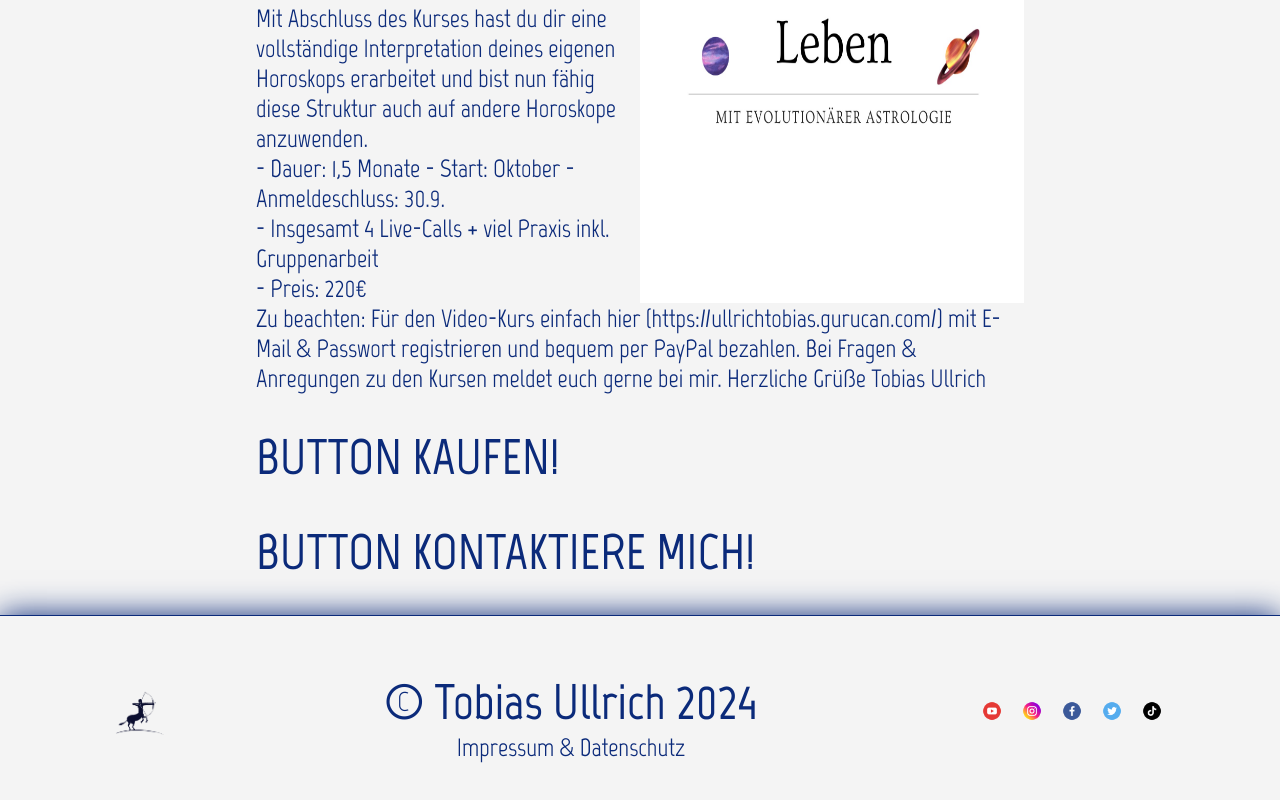
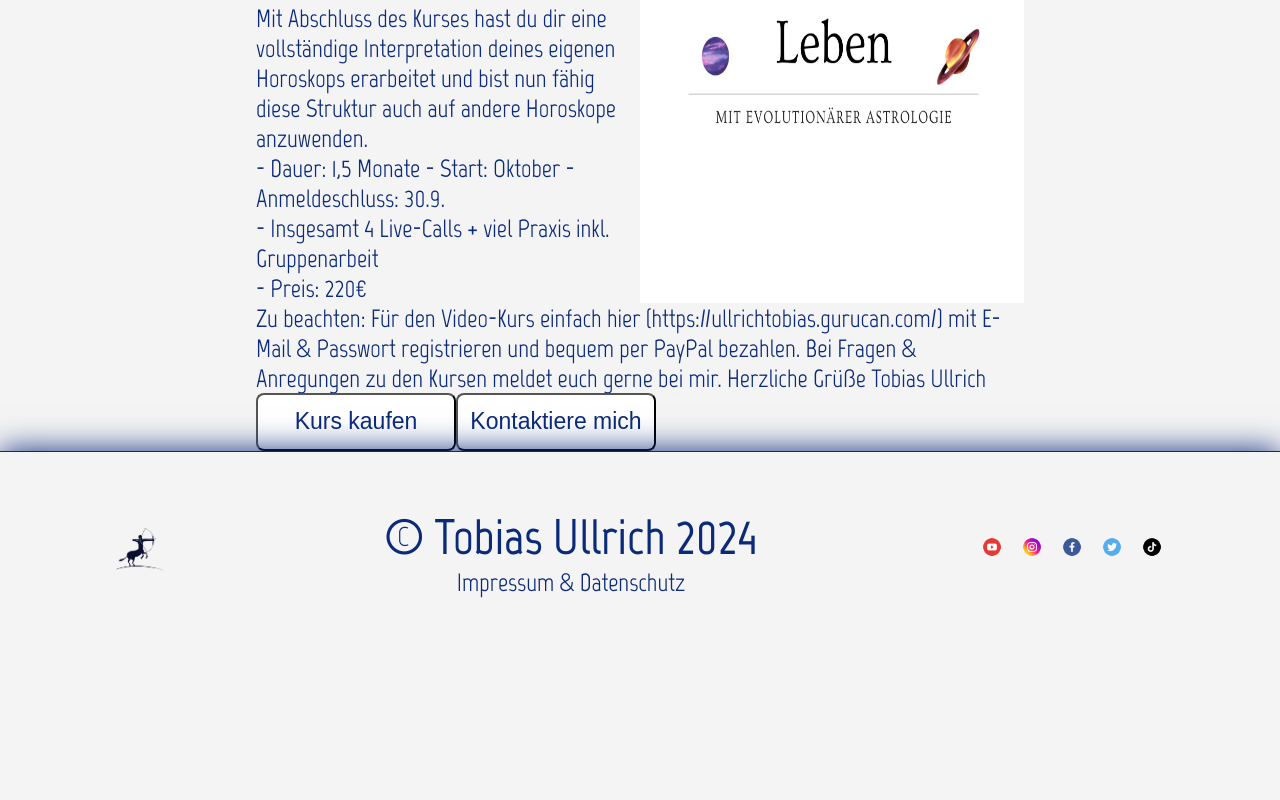
Before and after one commit to TobiasUllrich/HomePageTemplate, an Angular app in the folder hptemplate/: page /Kurse in a window 1280 px wide. Shown: the part 1430-2230 px from the top of the page. After the commit the page ends 2082 px from the top, so only its background shows below. Built offline with nearby package versions, Linux system fonts and the light colour scheme.

Commit message:
contact button

```diff
--- a/hptemplate/src/app/custombutton/custombutton.component.html
+++ b/hptemplate/src/app/custombutton/custombutton.component.html
@@ -1 +1 @@
-<button type="button" (click)="clickFunction()"> {{ buttonText }} </button>
+<button type="button"> {{ buttonText }} </button>
--- a/hptemplate/src/app/custombutton/custombutton.component.ts
+++ b/hptemplate/src/app/custombutton/custombutton.component.ts
@@ -1,5 +1,4 @@
 import { Component, EventEmitter, Input, Output } from '@angular/core';
-import { Router } from '@angular/router';
 
 @Component({
   selector: 'app-custombutton',
@@ -9,28 +8,5 @@ import { Router } from '@angular/router';
 export class CustombuttonComponent {
 
   @Input() buttonText: string = ''; //MUSS DIREKT INSTANZIERT WERDEN, SONST MECKERT TYPESCRIPT!
-  @Input() buttonLink: string = ''; //MUSS DIREKT INSTANZIERT WERDEN, SONST MECKERT TYPESCRIPT!
-  @Input() buttonWhere: string = ''; //MUSS DIREKT INSTANZIERT WERDEN, SONST MECKERT TYPESCRIPT!
-  // @Output() onClick = new EventEmitter<any>();
-
-
-  constructor(private router: Router) {}
-
-  clickFunction(){
-//'/Kontakt'
-      console.log('buttonText: ',this.buttonText);
-      console.log('buttonLink: ',this.buttonLink);
-      console.log('buttonWhere: ',this.buttonWhere);
-      //window.open(this.links[id], "_blank");
-      this.router.navigateByUrl('/Astrologie')
-  }
-
-
-  // onClickButton(event: MouseEvent) {
-  //     console.log(event);
-  //     this.onClick.emit(event);
-  // }
-
-
 
 }
--- a/hptemplate/src/app/pageone/pageone.component.ts
+++ b/hptemplate/src/app/pageone/pageone.component.ts
@@ -11,10 +11,14 @@ export class PageoneComponent {
   constructor(private router: Router) { }
 
     /**
-     * For the cusomized Button
+     * Labels for the customized Button
      */
     label = 'Kontaktiere mich';
 
+    /**
+     *
+     * @param route Internal Route to another Page
+     */
     routeTo(route: string){
       this.router.navigateByUrl(route);
     }
--- a/hptemplate/src/app/pagethree/pagethree.component.html
+++ b/hptemplate/src/app/pagethree/pagethree.component.html
@@ -48,5 +48,6 @@ Herzliche Grüße
 Tobias Ullrich
 
 
-<h1>BUTTON KAUFEN!</h1>
-<h1>BUTTON KONTAKTIERE MICH!</h1>
+
+<app-custombutton (click)="goToUrl('https://ullrichtobias.gurucan.com/')" [buttonText]="label2"></app-custombutton>
+<app-custombutton (click)="routeTo('/Kontakt')" [buttonText]="label"></app-custombutton>
--- a/hptemplate/src/app/pagethree/pagethree.component.ts
+++ b/hptemplate/src/app/pagethree/pagethree.component.ts
@@ -1,4 +1,5 @@
 import { Component } from '@angular/core';
+import { Router } from '@angular/router';
 
 @Component({
   selector: 'app-pagethree',
@@ -7,4 +8,29 @@ import { Component } from '@angular/core';
 })
 export class PagethreeComponent {
 
+  constructor(private router: Router) { }
+
+    /**
+     * Labels for the customized Button
+     */
+    label = 'Kontaktiere mich';
+    label2 = 'Kurs kaufen';
+
+    /**
+     *
+     * @param route Internal Route to another Page
+     */
+    routeTo(route: string){
+      this.router.navigateByUrl(route);
+    }
+
+    /**
+     *
+     * @param url External Route to another Page
+     */
+    goToUrl(url: string){
+      console.log(url);
+      window.open(url, "_blank");
+     }
+
 }
--- a/hptemplate/src/app/pagetwo/pagetwo.component.html
+++ b/hptemplate/src/app/pagetwo/pagetwo.component.html
@@ -38,4 +38,4 @@
     </div>
 </div>
 
-<h1>BUTTON KONTAKTIERE MICH!</h1>
+<app-custombutton (click)="routeTo('/Kontakt')" [buttonText]="label"></app-custombutton>
--- a/hptemplate/src/app/pagetwo/pagetwo.component.ts
+++ b/hptemplate/src/app/pagetwo/pagetwo.component.ts
@@ -1,4 +1,5 @@
 import { Component } from '@angular/core';
+import { Router } from '@angular/router';
 
 @Component({
   selector: 'app-pagetwo',
@@ -7,4 +8,19 @@ import { Component } from '@angular/core';
 })
 export class PagetwoComponent {
 
+  constructor(private router: Router) { }
+
+    /**
+     * Labels for the customized Button
+     */
+    label = 'Kontaktiere mich';
+
+    /**
+     *
+     * @param route Internal Route to another Page
+     */
+    routeTo(route: string){
+      this.router.navigateByUrl(route);
+    }
+
 }
```
